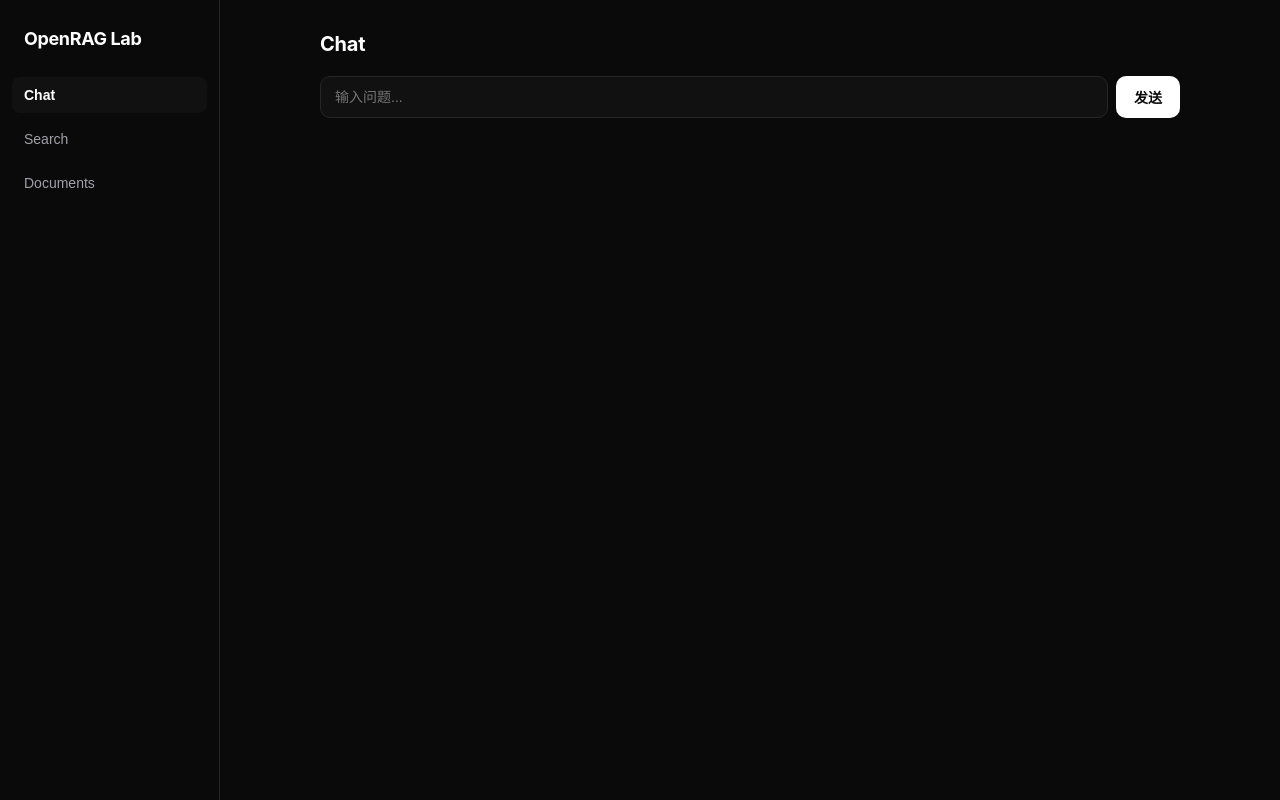
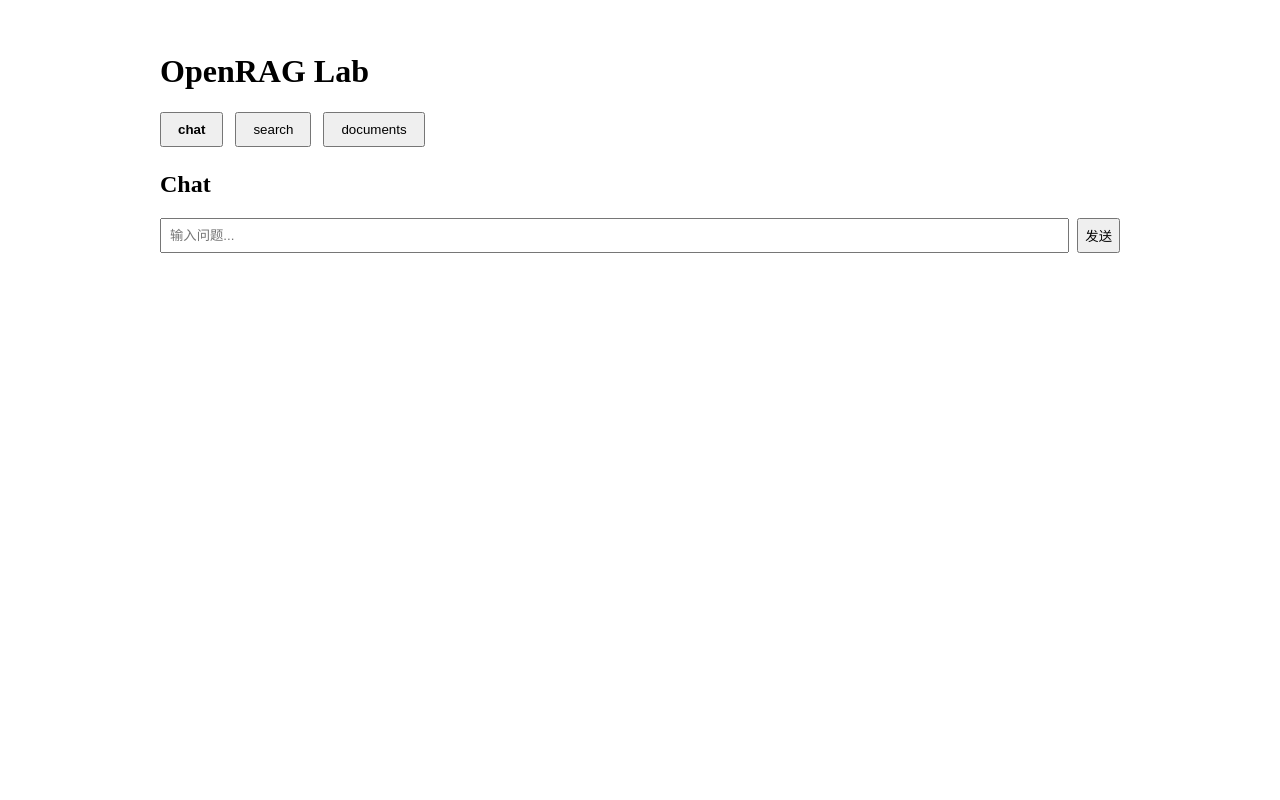
Before and after one commit to Tania-X/openrag-lab, a React (Vite) app in the folder frontend/: page / in a window 1280 px wide. Built offline with nearby package versions, Linux system fonts and the light colour scheme.

Commit message:
Revert "style: mimic OpenRAG dark minimal UI in React frontend"
This reverts commit 21d72e553eaad8c97a5c81f68c908f82de8a7bc5.

```diff
--- a/frontend/src/App.tsx
+++ b/frontend/src/App.tsx
@@ -5,36 +5,29 @@ import { DocumentsPage } from "./pages/DocumentsPage";
 
 type Tab = "chat" | "search" | "documents";
 
-const NAV_ITEMS: { key: Tab; label: string }[] = [
-  { key: "chat", label: "Chat" },
-  { key: "search", label: "Search" },
-  { key: "documents", label: "Documents" },
-];
-
 export function App() {
   const [tab, setTab] = useState<Tab>("chat");
 
   return (
-    <div className="app-shell">
-      <aside className="sidebar">
-        <div className="brand">OpenRAG Lab</div>
-        {NAV_ITEMS.map((item) => (
+    <div style={{ maxWidth: 960, margin: "0 auto", padding: 24 }}>
+      <h1>OpenRAG Lab</h1>
+      <nav style={{ display: "flex", gap: 12, marginBottom: 24 }}>
+        {(["chat", "search", "documents"] as Tab[]).map((item) => (
           <button
-            key={item.key}
-            className={`nav-item ${tab === item.key ? "active" : ""}`}
-            onClick={() => setTab(item.key)}
+            key={item}
+            onClick={() => setTab(item)}
+            style={{
+              padding: "8px 16px",
+              fontWeight: tab === item ? 700 : 400,
+            }}
           >
-            {item.label}
+            {item}
           </button>
         ))}
-      </aside>
-      <main className="main">
-        <div className="page">
-          {tab === "chat" && <ChatPage />}
-          {tab === "search" && <SearchPage />}
-          {tab === "documents" && <DocumentsPage />}
-        </div>
-      </main>
+      </nav>
+      {tab === "chat" && <ChatPage />}
+      {tab === "search" && <SearchPage />}
+      {tab === "documents" && <DocumentsPage />}
     </div>
   );
 }
--- a/frontend/src/index.css
+++ /dev/null
@@ -1,220 +0,0 @@
-:root {
-  color-scheme: dark;
-
-  --background: #0a0a0a;
-  --surface: #111111;
-  --surface-hover: #1a1a1a;
-  --border: #262626;
-  --text-primary: #ffffff;
-  --text-secondary: #a1a1aa;
-  --text-muted: #71717a;
-  --accent-blue: rgba(69, 137, 255, 0.16);
-  --radius: 10px;
-  --font-sans: "Inter", system-ui, -apple-system, BlinkMacSystemFont, "Segoe UI",
-    sans-serif;
-}
-
-* {
-  box-sizing: border-box;
-}
-
-html,
-body,
-#root {
-  height: 100%;
-  margin: 0;
-}
-
-body {
-  background: var(--background);
-  color: var(--text-primary);
-  font-family: var(--font-sans);
-  -webkit-font-smoothing: antialiased;
-}
-
-.app-shell {
-  display: flex;
-  height: 100vh;
-  overflow: hidden;
-}
-
-.sidebar {
-  width: 220px;
-  flex-shrink: 0;
-  border-right: 1px solid var(--border);
-  background: var(--background);
-  padding: 20px 12px;
-  display: flex;
-  flex-direction: column;
-  gap: 8px;
-}
-
-.brand {
-  font-size: 18px;
-  font-weight: 700;
-  padding: 8px 12px 20px;
-  letter-spacing: -0.02em;
-}
-
-.nav-item {
-  display: block;
-  width: 100%;
-  text-align: left;
-  padding: 10px 12px;
-  border: none;
-  background: transparent;
-  color: var(--text-secondary);
-  font-size: 14px;
-  border-radius: 8px;
-  cursor: pointer;
-  transition: background 0.15s ease, color 0.15s ease;
-}
-
-.nav-item:hover {
-  background: var(--surface-hover);
-  color: var(--text-primary);
-}
-
-.nav-item.active {
-  background: var(--surface);
-  color: var(--text-primary);
-  font-weight: 600;
-}
-
-.main {
-  flex: 1;
-  overflow-y: auto;
-  padding: 32px 40px;
-}
-
-.page {
-  max-width: 860px;
-  margin: 0 auto;
-}
-
-.page h2 {
-  font-size: 20px;
-  font-weight: 650;
-  margin: 0 0 20px;
-  letter-spacing: -0.01em;
-}
-
-.input-row {
-  display: flex;
-  gap: 8px;
-  margin-bottom: 20px;
-}
-
-.text-input {
-  flex: 1;
-  padding: 12px 14px;
-  border: 1px solid var(--border);
-  border-radius: var(--radius);
-  background: var(--surface);
-  color: var(--text-primary);
-  font-size: 14px;
-  outline: none;
-  transition: border-color 0.15s ease;
-}
-
-.text-input:focus {
-  border-color: #525252;
-}
-
-.checkbox-label {
-  display: inline-flex;
-  align-items: center;
-  gap: 6px;
-  color: var(--text-secondary);
-  font-size: 14px;
-  white-space: nowrap;
-}
-
-.btn {
-  padding: 10px 18px;
-  border: none;
-  border-radius: var(--radius);
-  background: var(--text-primary);
-  color: var(--background);
-  font-size: 14px;
-  font-weight: 600;
-  cursor: pointer;
-  transition: opacity 0.15s ease;
-}
-
-.btn:hover {
-  opacity: 0.85;
-}
-
-.btn:disabled {
-  opacity: 0.5;
-  cursor: not-allowed;
-}
-
-.card {
-  border: 1px solid var(--border);
-  background: var(--surface);
-  border-radius: var(--radius);
-  padding: 16px;
-  margin-bottom: 12px;
-}
-
-.card-title {
-  display: flex;
-  justify-content: space-between;
-  align-items: baseline;
-  font-weight: 600;
-  margin-bottom: 8px;
-}
-
-.card-score {
-  color: var(--text-muted);
-  font-size: 12px;
-  font-weight: 400;
-}
-
-.card-text {
-  color: var(--text-secondary);
-  font-size: 14px;
-  line-height: 1.7;
-  white-space: pre-wrap;
-  margin: 0;
-}
-
-.answer-block {
-  background: var(--surface);
-  border: 1px solid var(--border);
-  border-radius: var(--radius);
-  padding: 20px;
-  color: var(--text-primary);
-  font-size: 14px;
-  line-height: 1.8;
-  white-space: pre-wrap;
-}
-
-.error-text {
-  color: #f87171;
-  font-size: 14px;
-}
-
-.doc-table {
-  width: 100%;
-  border-collapse: collapse;
-  font-size: 14px;
-}
-
-.doc-table th,
-.doc-table td {
-  text-align: left;
-  padding: 10px 12px;
-  border-bottom: 1px solid var(--border);
-}
-
-.doc-table th {
-  color: var(--text-muted);
-  font-weight: 500;
-}
-
-.doc-table td {
-  color: var(--text-secondary);
-}
--- a/frontend/src/main.tsx
+++ b/frontend/src/main.tsx
@@ -1,7 +1,6 @@
 import React from "react";
 import ReactDOM from "react-dom/client";
 import { App } from "./App";
-import "./index.css";
 
 ReactDOM.createRoot(document.getElementById("root")!).render(
   <React.StrictMode>
--- a/frontend/src/pages/ChatPage.tsx
+++ b/frontend/src/pages/ChatPage.tsx
@@ -25,19 +25,23 @@ export function ChatPage() {
   return (
     <section>
       <h2>Chat</h2>
-      <form onSubmit={handleSubmit} className="input-row">
+      <form onSubmit={handleSubmit} style={{ display: "flex", gap: 8 }}>
         <input
-          className="text-input"
           value={message}
           onChange={(e) => setMessage(e.target.value)}
           placeholder="输入问题..."
+          style={{ flex: 1, padding: 8 }}
         />
-        <button className="btn" type="submit" disabled={loading}>
+        <button type="submit" disabled={loading}>
           {loading ? "发送中..." : "发送"}
         </button>
       </form>
-      {error && <p className="error-text">{error}</p>}
-      {response && <div className="answer-block">{response}</div>}
+      {error && <p style={{ color: "red" }}>{error}</p>}
+      {response && (
+        <pre style={{ whiteSpace: "pre-wrap", background: "#f5f5f5", padding: 16 }}>
+          {response}
+        </pre>
+      )}
     </section>
   );
 }
--- a/frontend/src/pages/DocumentsPage.tsx
+++ b/frontend/src/pages/DocumentsPage.tsx
@@ -16,9 +16,9 @@ export function DocumentsPage() {
   return (
     <section>
       <h2>Documents</h2>
-      {loading && <p className="text-secondary">加载中...</p>}
-      {error && <p className="error-text">{error}</p>}
-      <table className="doc-table">
+      {loading && <p>加载中...</p>}
+      {error && <p style={{ color: "red" }}>{error}</p>}
+      <table style={{ width: "100%", borderCollapse: "collapse" }}>
         <thead>
           <tr>
             <th>文件名</th>
--- a/frontend/src/pages/SearchPage.tsx
+++ b/frontend/src/pages/SearchPage.tsx
@@ -26,29 +26,29 @@ export function SearchPage() {
   return (
     <section>
       <h2>Search</h2>
-      <form onSubmit={handleSubmit} className="input-row">
+      <form onSubmit={handleSubmit} style={{ display: "flex", gap: 8, marginBottom: 16 }}>
         <input
-          className="text-input"
           value={query}
           onChange={(e) => setQuery(e.target.value)}
           placeholder="输入检索词..."
+          style={{ flex: 1, padding: 8 }}
         />
-        <label className="checkbox-label">
+        <label>
           <input type="checkbox" checked={rerank} onChange={(e) => setRerank(e.target.checked)} />
           Rerank
         </label>
-        <button className="btn" type="submit" disabled={loading}>
+        <button type="submit" disabled={loading}>
           {loading ? "检索中..." : "检索"}
         </button>
       </form>
-      {error && <p className="error-text">{error}</p>}
+      {error && <p style={{ color: "red" }}>{error}</p>}
       {results.map((item, index) => (
-        <div key={`${item.filename}-${index}`} className="card">
-          <div className="card-title">
-            <span>{index + 1}. {item.filename}</span>
-            <span className="card-score">score: {item.score.toFixed(4)}</span>
+        <div key={`${item.filename}-${index}`} style={{ border: "1px solid #ddd", padding: 12, marginBottom: 12 }}>
+          <div>
+            <strong>{index + 1}. {item.filename}</strong>
+            <span style={{ marginLeft: 8, color: "#888" }}>score: {item.score.toFixed(4)}</span>
           </div>
-          <p className="card-text">{item.text.slice(0, 500)}</p>
+          <p style={{ whiteSpace: "pre-wrap" }}>{item.text.slice(0, 500)}</p>
         </div>
       ))}
     </section>
```
Also changed, not shown: 1 other file (tests, documents, lock files or other folders).
